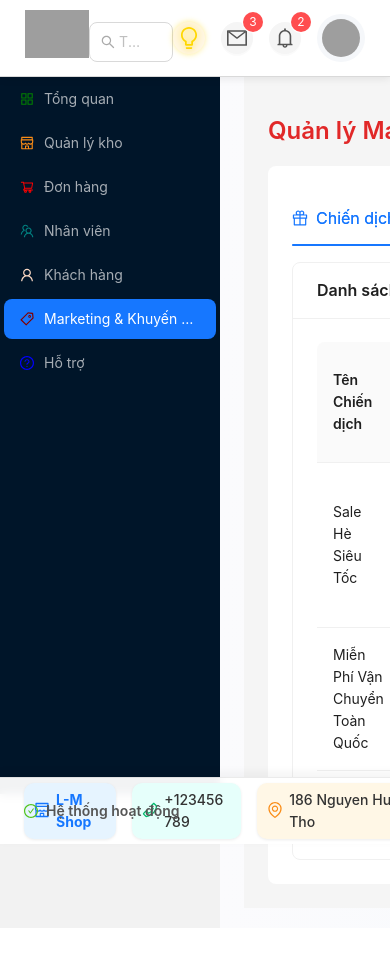
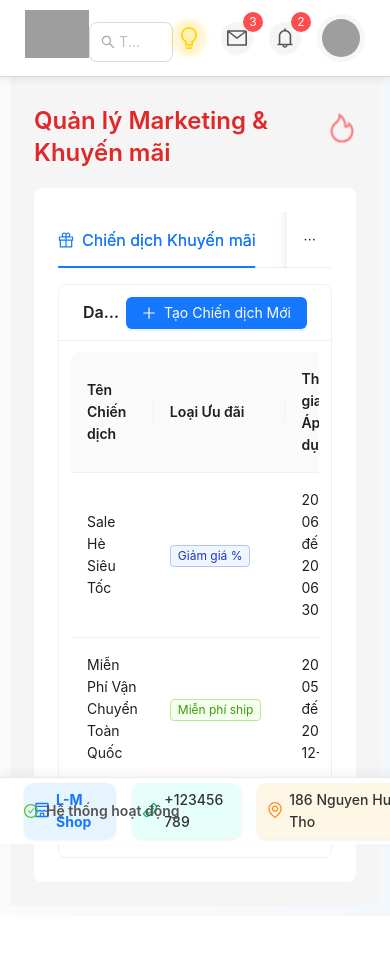
Before and after one commit to DoanLuc2k3/websitebhtt, a React (Create React App) app: page /promotion in a window 390 px wide. Shown: the top 966 px of the page. Built offline with nearby package versions, Linux system fonts and the light colour scheme; grey boxes are pictures that could not be loaded.

Commit message:
Admin Update

```diff
--- a/package.json
+++ b/package.json
@@ -13,6 +13,7 @@
     "react": "^18.2.0",
     "react-chartjs-2": "^5.3.0",
     "react-dom": "^18.2.0",
+    "react-icons": "^5.5.0",
     "react-router-dom": "^6.30.1",
     "react-scripts": "5.0.1",
     "web-vitals": "^2.1.4"
--- a/public/index.html
+++ b/public/index.html
@@ -9,7 +9,7 @@
       name="description"
       content="Web site created using create-react-app"
     />
-    <link rel="apple-touch-icon" href="%PUBLIC_URL%/logo192.png" />
+    <link rel="apple-touch-icon" href="%PUBLIC_URL%/taoanhdep_blue_archive_48500.png" />
     <!--
       manifest.json provides metadata used when your web app is installed on a
       user's mobile device or desktop. See https://developers.google.com/web/fundamentals/web-app-manifest/
@@ -24,7 +24,7 @@
       work correctly both with client-side routing and a non-root public URL.
       Learn how to configure a non-root public URL by running `npm run build`.
     -->
-    <title>React App</title>
+    <title>L-MShop</title>
   </head>
   <body>
     <noscript>You need to enable JavaScript to run this app.</noscript>
--- a/src/App.css
+++ b/src/App.css
@@ -20,7 +20,7 @@ html, body, #root {
     /* ĐẨY NỘI DUNG XUỐNG DƯỚI HEADER (50px) */
     padding-top: 50px;
     /* ĐẨY NỘI DUNG LÊN TRÊN FOOTER (50px) */
-    padding-bottom: 50px; /* Giữ Footer 50px như cũ */
+    padding-bottom: 50px;
 }
 .AppHeader{
     height: auto;
@@ -37,7 +37,7 @@ html, body, #root {
     /* 🔴 ĐỊNH NGHĨA CỐ ĐỊNH HOÀN HẢO */
     background: #fff;
     box-shadow: 0 2px 8px rgba(0, 0, 0, 0.08);
-    position: fixed; /* Header CỐ ĐỊNH TUYỆT ĐỐI */
+    position: fixed;
     top: 0;
     left: 0;
     z-index: 1000;
@@ -83,8 +83,8 @@ html, body, #root {
     gap: 24px;
     padding: 8px 16px;
     border-top: 1px solid rgba(0, 0, 0, 0.08);
-    background: #ffffff; /* Đảm bảo background là màu trắng */
-    box-shadow: 0 -4px 10px rgba(0,0,0,0.05); /* Bóng đổ từ dưới lên */
+    background: #ffffff;
+    box-shadow: 0 -4px 10px rgba(0,0,0,0.05);
 
     /* FOOTER CỐ ĐỊNH */
     position: fixed;
@@ -100,35 +100,43 @@ html, body, #root {
     justify-content: flex-start;
     align-items: flex-start;
     background-color: rgba(0, 0, 0, 0.05) ;
+
+    /* Container này phải có chiều cao cố định để nội dung bên trong (PageContent) cuộn */
+    height: calc(100vh - 100px); /* 100vh - 50px Header - 50px Footer */
 }
 
 /* ✅ ĐIỀU CHỈNH SIDE MENU: FIXED, CÂN CHỈNH DƯỚI HEADER & KHÔNG CHE FOOTER */
 .SideMenu{
     position: fixed !important;
-    /* Bắt đầu ngay dưới Header (50px) */
     top: 50px;
     left: 0;
     z-index: 999;
-
-    /* Chiếm hết chiều cao còn lại của màn hình TRỪ HEADER (50px) VÀ FOOTER (50px) */
     height: calc(100vh - 50px - 50px);
     width: 220px;
     box-sizing: border-box;
+    padding-top: 25px;
 
-    /* ✅ SỬA: Tăng vùng đệm an toàn lên 25px cho hiệu ứng hover */
-    padding-top: 25px;
+    /* SỬA LỖI CUỘN: Thêm cuộn Y cho SideMenu nếu menu quá dài */
+    overflow-y: auto;
+    overflow-x: hidden;
+    transition: width 0.2s ease-out; /* Thêm hiệu ứng chuyển động mượt */
 }
 
-/* ✅ LỚP ĐỆM CHO NỘI DUNG TRANG KHI DÙNG fixed SIDEBAR */
+/* ✅ LỚP ĐỆM CHO NỘI DUNG TRANG VÀ CHO PHÉP CUỘN */
 .PageContent{
     /* Đảm bảo nội dung không bị Side Menu Fixed che */
     margin-left: 220px;
+    transition: margin-left 0.2s ease-out; /* Thêm hiệu ứng chuyển động mượt */
 
     flex: 1 1 auto;
     padding: 20px 24px;
     box-sizing: border-box;
     max-width: none;
     background: linear-gradient(90deg, #fbfbfd 0%, #f3f8fc 100%);
+
+    /* Thiết lập chiều cao 100% của container và cho phép cuộn nội dung */
+    height: 100%;
+    overflow-y: auto;
 }
 
 /* Ensure direct children of PageContent expand to fill space */
@@ -172,70 +180,97 @@ html, body, #root {
 }
 
 /* ========================================================= */
-/* --- RESPONSIVE HEADER --- */
+/* --- RESPONSIVE (TỐI ƯU HOÀN TOÀN) --- */
 /* ========================================================= */
 
-/* Màn hình Tablet (Max 768px): Thanh Search xuống dòng và tràn đầy */
+/* --------------------------------------------------------- */
+/* Màn hình Tablet (MAX 768px): THU GỌN SIDE MENU (80px) & Tối ưu Footer */
+/* --------------------------------------------------------- */
 @media (max-width: 768px) {
-    /* Đảm bảo Header Fixed vẫn giữ chiều cao 50px khi resize */
+    /* ĐẢM BẢO HEADER LUÔN GỌN (50px) VÀ 1 DÒNG */
     .AppHeader {
-        flex-wrap: wrap;
-        padding: 3px 15px; /* Giữ padding 3px */
-        justify-content: space-between;
+        flex-wrap: nowrap; /* Tránh Header bị wrap */
+        padding: 3px 15px;
         min-width: 100%;
     }
-
-    /* Đặt thanh search ở dòng mới và chiếm toàn bộ chiều rộng */
     .AppHeader .header-center-search {
-        order: 3;
-        flex: 1 0 100%;
-        max-width: 100%;
-        margin: 10px 0 0 0;
-        min-width: 0;
+        order: unset; /* Trả lại vị trí mặc định */
+        flex: 1 1 auto;
+        max-width: 500px;
+        margin: 0 15px; /* Giảm margin */
     }
 
-    /* ✅ CẬP NHẬT: Đẩy nội dung xuống xa hơn vì Header bị wrap và cao hơn */
-    .App{ padding-top: 90px; }
+    /* Giữ nguyên padding và chiều cao cuộn 50px */
+    .App { padding-top: 50px; }
+    .SideMenuAndPageContent {
+        height: calc(100vh - 50px - 50px);
+    }
 
-    .AppHeader .header-left { order: 1; flex-grow: 0; margin-right: auto; }
-    .AppHeader .header-right { order: 2; flex-grow: 0; }
+    /* ➡️ THU GỌN SIDE MENU */
+    .SideMenu {
+        width: 80px; /* Chiều rộng thu gọn */
+    }
 
-    /* ✅ CẬP NHẬT: Điều chỉnh Side Menu Fixed tương ứng với padding-top mới */
-    .SideMenu {
-        top: 90px;
-        height: calc(100vh - 90px - 50px); /* Trừ cả chiều cao Footer MỚI */
-        padding-top: 25px; /* Giữ padding an toàn */
+    /* ➡️ CẬP NHẬT KHOẢNG ĐỆM NỘI DUNG */
+    .PageContent {
+        margin-left: 80px !important; /* Thêm !important cho Tablet */
+        padding: 20px 15px; /* Giảm padding ngang */
+    }
+
+    /* ➡️ CẢI THIỆN FOOTER (Tablet) */
+    .AppFooter {
+        justify-content: space-between; /* Dãn đều giữa các mục */
+        padding: 8px 15px; /* Tăng padding ngang một chút */
+        gap: 16px;
+    }
+
+    /* ➡️ (Tùy chọn) Ẩn chữ trong Side Menu khi thu gọn */
+    .SideMenu .menu-item-text {
+        display: none;
     }
 }
 
-/* Màn hình Mobile nhỏ (Max 576px): Ẩn thanh search */
+
+/* --------------------------------------------------------- */
+/* Màn hình Mobile nhỏ (MAX 576px): ẨN SIDE MENU HOÀN TOÀN & Tối ưu Footer Mobile */
+/* --------------------------------------------------------- */
 @media (max-width: 576px) {
+
     /* Ẩn hẳn thanh search để ưu tiên không gian */
     .AppHeader .header-center-search {
         display: none;
     }
 
-    /* Quay lại hiển thị 1 dòng (Logo | Icons) */
-    .AppHeader {
-        flex-wrap: nowrap;
-        padding: 3px 10px; /* Giữ padding 3px */
-        justify-content: space-between;
+    /* ➡️ ẨN SIDE MENU HOÀN TOÀN */
+    .SideMenu {
+        display: none !important; /* 🔴 FIX TRIỆT ĐỂ: Buộc Side Menu phải ẩn */
     }
 
-    /* Đưa App padding và Side Menu top về 50px */
-    .App{ padding-top: 50px; }
-    .SideMenu {
-        top: 50px;
-        height: calc(100vh - 50px - 50px); /* Trừ cả chiều cao Footer MỚI */
-        padding-top: 25px; /* Giữ padding an toàn */
+    /* ➡️ NỘI DUNG CHIẾM TOÀN BỘ CHIỀU RỘNG (FIX LỖI CHE NỘI DUNG) */
+    .PageContent {
+        margin-left: 0 !important; /* 🔴 FIX TRIỆT ĐỂ: Xóa lề */
+        padding: 10px; /* Giảm padding tối đa */
+    }
+
+    /* ➡️ CẢI THIỆN FOOTER (Mobile) */
+    .AppFooter {
+        justify-content: space-around; /* Dãn đều các mục */
+        gap: 10px; /* Giảm gap tối đa */
+        padding: 8px 5px; /* Giảm padding ngang tối đa */
     }
 
     /* Thu nhỏ logo và giảm khoảng cách icons */
-    .AppHeader .header-left img {
-        height: 38px !important;
+    .AppHeader .header-left img { height: 38px !important; }
+    .AppHeader .header-right { gap: 8px; }
+
+    /* ➡️ TỐI ƯU NỘI DUNG BÊN TRONG (Mobile) */
+    /* Cho phép Ant Design Table cuộn ngang trên Mobile nếu cần */
+    .PageContent .ant-table-wrapper {
+        overflow-x: auto;
     }
 
-    .AppHeader .header-right {
-        gap: 8px;
+    /* Giảm padding của Card body nếu cần */
+    .PageContent .ant-card-body {
+        padding: 12px;
     }
 }
--- a/src/App.js
+++ b/src/App.js
@@ -3,16 +3,44 @@ import AppFooter from "./Components/AppFooter";
 import AppHeader from "./Components/AppHeader";
 import PageContent from "./Components/PageContent";
 import SideMenu from "./Components/SideMenu";
+import { useState } from "react";
 
 function App() {
+  // ✅ 1. SỬ DỤNG TÊN STATE CHUẨN ĐỂ DỄ ĐỒNG BỘ VỚI CÁC FILES KHÁC
+  const [isSideMenuOpen, setIsSideMenuOpen] = useState(false);
+
+  // 🔴 Hàm Toggle Menu (để truyền xuống tất cả các thành phần)
+  const toggleSideMenu = () => {
+    setIsSideMenuOpen(prev => !prev);
+  };
+
   return (
     <div className="App">
-      <AppHeader />
+      {/* 2. TRUYỀN HÀM TOGGLE XUỐNG HEADER */}
+      <AppHeader
+        // Header chỉ cần hàm toggle để nút Hamburger hoạt động
+        toggleSideMenu={toggleSideMenu}
+      />
+
       <div className="SideMenuAndPageContent">
-        <SideMenu></SideMenu>
+        {/* 3. TRUYỀN STATE VÀ HÀM TOGGLE XUỐNG SIDE MENU */}
+        <SideMenu
+          isSideMenuOpen={isSideMenuOpen} // Truyền trạng thái hiện tại
+          toggleSideMenu={toggleSideMenu} // SideMenu sẽ dùng hàm này để tự đóng khi click
+        />
         <PageContent></PageContent>
       </div>
+
       <AppFooter />
+
+      {/* 4. THÊM LỚP PHỦ (BACKDROP) */}
+      {/* Sử dụng tên class đã dùng trong CSS: .menu-overlay */}
+      {isSideMenuOpen && (
+        <div
+          className="menu-overlay"
+          onClick={toggleSideMenu} // Click vào overlay sẽ đóng menu
+        />
+      )}
     </div>
   );
 }
--- a/src/Pages/Dashbaord/index.js
+++ b/src/Pages/Dashbaord/index.js
@@ -539,7 +539,7 @@ function RevenueReports() {
 
                 <Col xs={24} lg={8}>
                     <Space direction="vertical" size={24} style={{ width: '100%' }}>
-                        {/* ✅ SỬ DỤNG COMPONENT MỚI */}
+
                         <TopCustomersRanking />
                         <RecentOrdersTable />
                     </Space>
--- a/src/Pages/Promotion/index.js
+++ b/src/Pages/Promotion/index.js
@@ -8,9 +8,9 @@ import {
     GiftOutlined, TagOutlined, CrownOutlined,
     PlusOutlined, EditOutlined, DeleteOutlined, SettingOutlined,
     UploadOutlined,
-    FireOutlined // Icon nổi bật cho khuyến mãi
+    FireOutlined
 } from '@ant-design/icons';
-import moment from 'moment'; // Yêu cầu đã cài đặt 'moment'
+import moment from 'moment';
 
 const { Content } = Layout;
 const { Title } = Typography;
```
Also changed, not shown: src/Components/AppHeader/index.js (+5 -5 lines), public/taoanhdep_blue_archive_48500.png (added), 1 other file (tests, documents, lock files or other folders).
